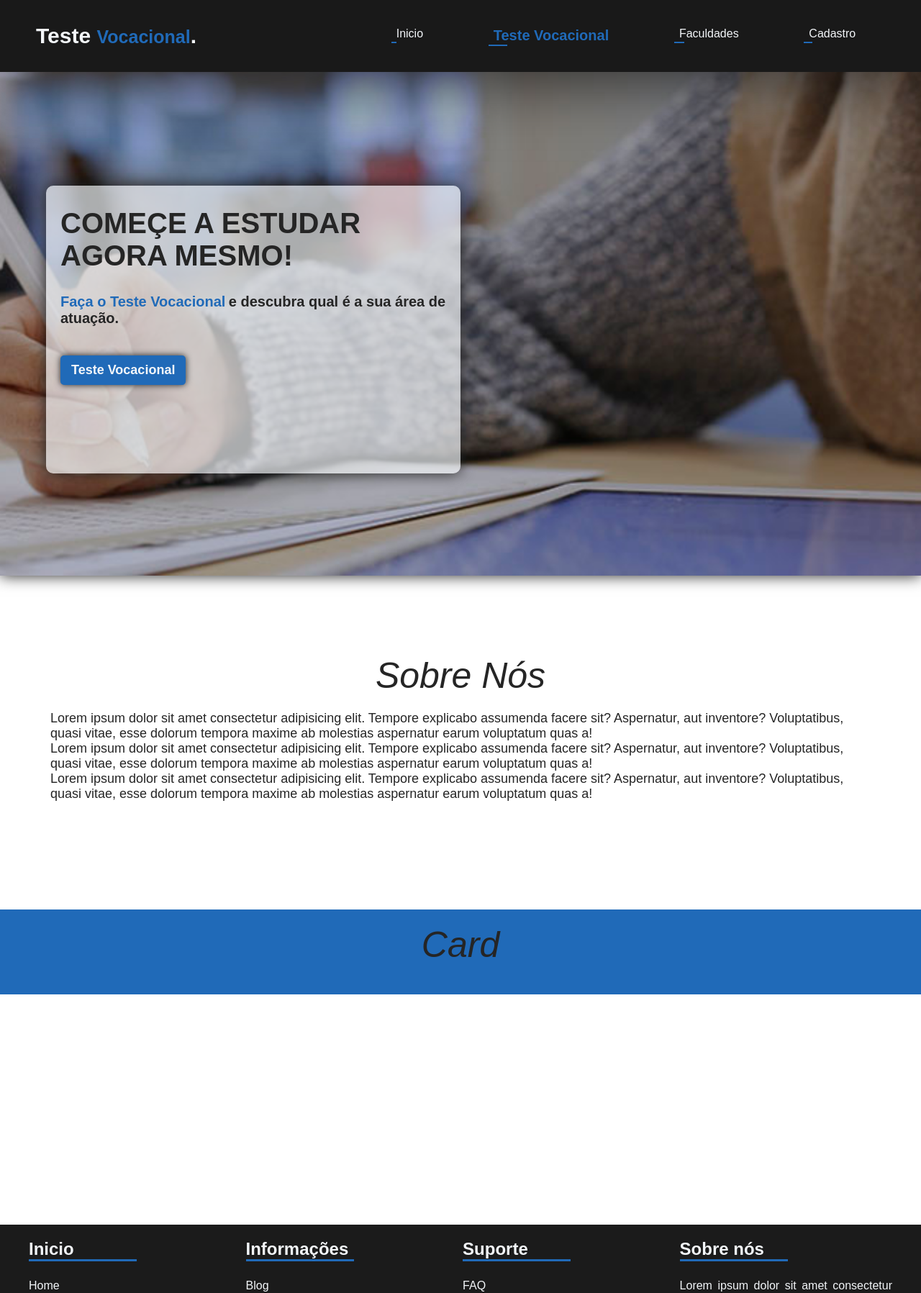
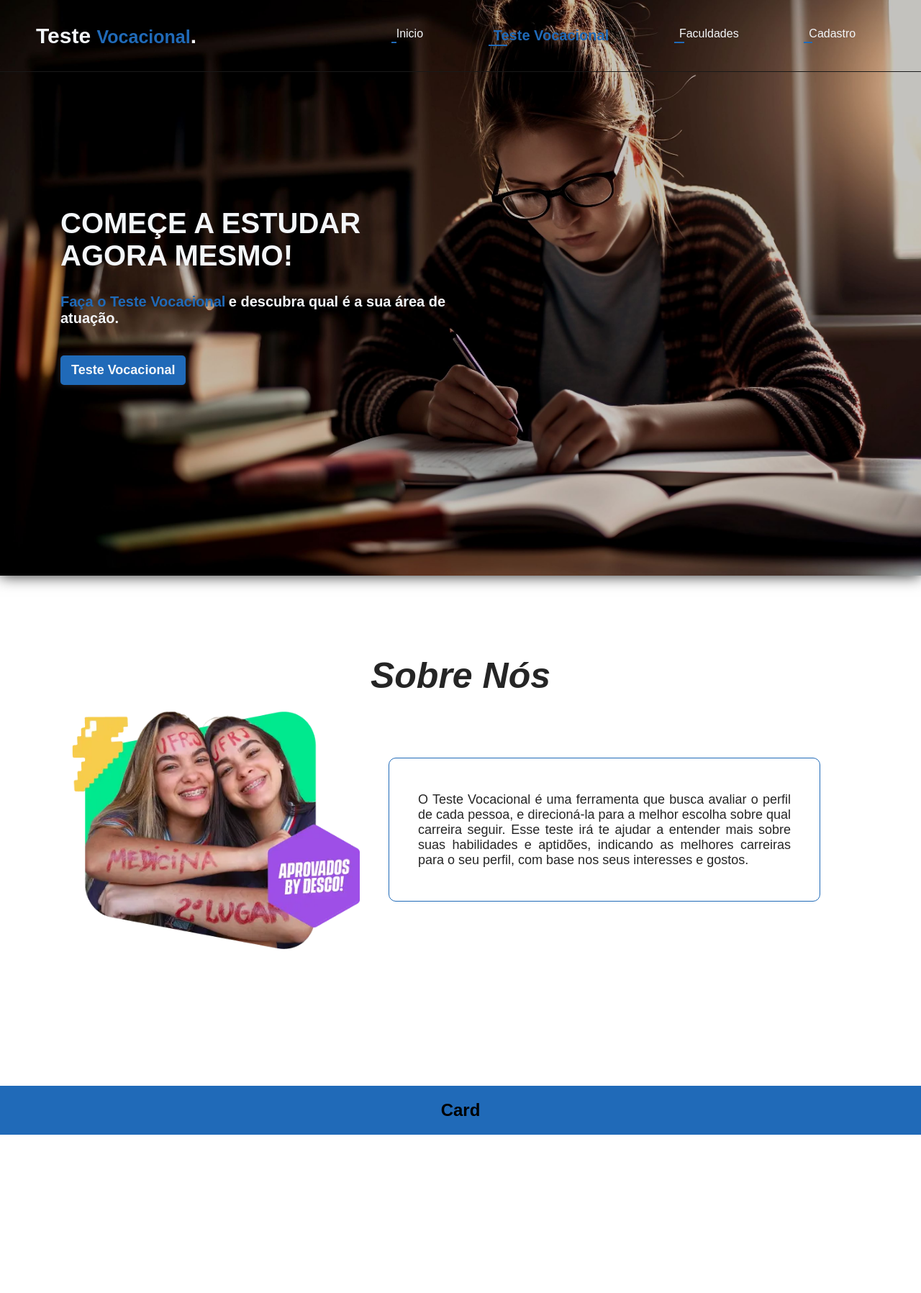
Before and after one commit to Zelbato/Teste-Vocacional, a PHP site: page / in a window 1280 px wide. Shown: the top 1797 px of the page at 72% size. Run offline with PHP 8.4, Linux system fonts and the light colour scheme.

Commit message:
Criando a aba Sobre Nós

```diff
--- a/index.html
+++ b/index.html
@@ -70,19 +70,22 @@
         <br><br><br><br><br>
 
         <section class="sobre">
+
+            <h1>Sobre Nós</h1>
+
             <div class="sobre-content">
-                <h1>Sobre Nós</h1>
+
+
+                <div class="image-content">
+                    <img src="Imagens/vestibulares-enem-aprovados.webp" alt="image">
                 </div>
                 <div class="paragrafo">
-                <p>Lorem ipsum dolor sit amet consectetur adipisicing elit. Tempore explicabo assumenda facere sit?
-                    Aspernatur, aut inventore? Voluptatibus, quasi vitae, esse dolorum tempora maxime ab molestias
-                    aspernatur earum voluptatum quas a!</p>
-                <p>Lorem ipsum dolor sit amet consectetur adipisicing elit. Tempore explicabo assumenda facere sit?
-                    Aspernatur, aut inventore? Voluptatibus, quasi vitae, esse dolorum tempora maxime ab molestias
-                    aspernatur earum voluptatum quas a!</p>
-                <p>Lorem ipsum dolor sit amet consectetur adipisicing elit. Tempore explicabo assumenda facere sit?
-                    Aspernatur, aut inventore? Voluptatibus, quasi vitae, esse dolorum tempora maxime ab molestias
-                    aspernatur earum voluptatum quas a!</p>
+                    <p>O Teste Vocacional é uma ferramenta que busca avaliar o perfil de cada pessoa, e direcioná-la
+                        para a melhor escolha sobre qual carreira seguir. Esse teste irá te ajudar a entender mais sobre
+                        suas habilidades e aptidões, indicando as melhores carreiras para o seu perfil, com base nos
+                        seus interesses e gostos.</p>
+
+                </div>
             </div>
 
         </section>
--- a/style.css
+++ b/style.css
@@ -28,9 +28,9 @@ header {
     align-items: center;
     position: absolute;
     z-index: 99;
-    box-shadow: 0 5px 100px #000000c5;
-    background: rgb(25, 25, 25);
-    border-bottom: 1px solid rgb(25,25,25);
+    box-shadow: 0 5px 100px #00000000;
+    background: rgba(25, 25, 25, 0);
+    border-bottom: 1px solid rgb(25, 25, 25);
 }
 
 #chk1 {
@@ -174,7 +174,7 @@ header .criar:hover {
 }
 
 .main .inicio {
-    background-image: url(Imagens/imagem-teste.jpg);
+    background-image: url(Imagens/estudante.jpeg);
     background-repeat: no-repeat;
     box-shadow: 0px 0px 20px #252525;
     height: 100vh;
@@ -196,7 +196,7 @@ header .criar:hover {
 
 .main h2 {
     margin-top: 20px;
-    color: #252525;
+    color: #f3f6f9;
     font-size: 40px;
     font-family: Arial, Helvetica, sans-serif;
     font-weight: 600;
@@ -211,10 +211,10 @@ header .criar:hover {
 
     height: 50vh;
     width: 100%;
-    background-color: #f3f6f9b0;
+    background-color: transparent;
     padding: 10px 20px;
     border-radius: 10px;
-    box-shadow: 0px 0px 20px #252525;
+    /* box-shadow: 0px 0px 20px #252525; */
 }
 
 .main .texto {
@@ -222,7 +222,7 @@ header .criar:hover {
 }
 
 .main span {
-    color: #252525;
+    color: #f3f6f9;
 }
 
 .main .texto,span {
@@ -265,24 +265,7 @@ header .criar:hover {
 
 
 
-.main h1 {
-        font-size: 50px;
-        margin-bottom: 20px;
-        text-align: center;
-        font-family: Arial, Helvetica, sans-serif;
-        font-weight: 500;
-        color: #252525;
-        font-style: italic;
-}
 
-.main p {
-    padding: 0px 30px;
-    font-size: 18px;
-    text-align: left;
-    font-family: Arial, Helvetica, sans-serif;
-    font-weight: 400;
-    color: #252525;
-}
 
 .main .sobre {
     padding: 20px 40px;
@@ -290,6 +273,62 @@ header .criar:hover {
     display: flex;
     flex-direction: column;
     margin-bottom: 40px;
+
+}
+
+.sobre .sobre-content {
+    display: flex;
+    align-items: center;
+    justify-content: center;
+}
+
+.sobre h1 {
+    font-size: 50px;
+    margin-bottom: 20px;
+    text-align: center;
+    font-family: Arial, Helvetica, sans-serif;
+    font-weight: 600;
+    color: #252525;
+    font-style: italic;
+}
+
+.sobre .paragrafo {
+    width: 600px;
+    height: 200px;
+    align-items: center;
+    display: flex;
+    justify-content: center;
+
+    margin: 0px 40px 40px;
+    padding: 20px 40px;
+
+    border: 1px solid #206ab8;
+    border-radius: 10px;
+}
+
+.sobre p {
+font-size: 18px;
+font-family: Arial, Helvetica, sans-serif;
+font-weight: 400;
+color: #252525;
+text-align: justify;
+}
+
+.sobre .image-content {
+    display: flex;
+    flex-direction: column;
+    align-items: center;
+    justify-content: center;
+
+
+    margin-bottom: 40px;
+}
+
+.sobre .image-content img {
+    max-width: 400px;
+    width: 100%;
+    height: auto;
+    border-radius: 5px;
 
 }
 
```
Also changed, not shown: Imagens/2pessoas.jpeg (added), Imagens/estudante.jpeg (added), Imagens/vestibulares-enem-aprovados.webp (added). Lines whose indentation alone changed are shown as unchanged.
